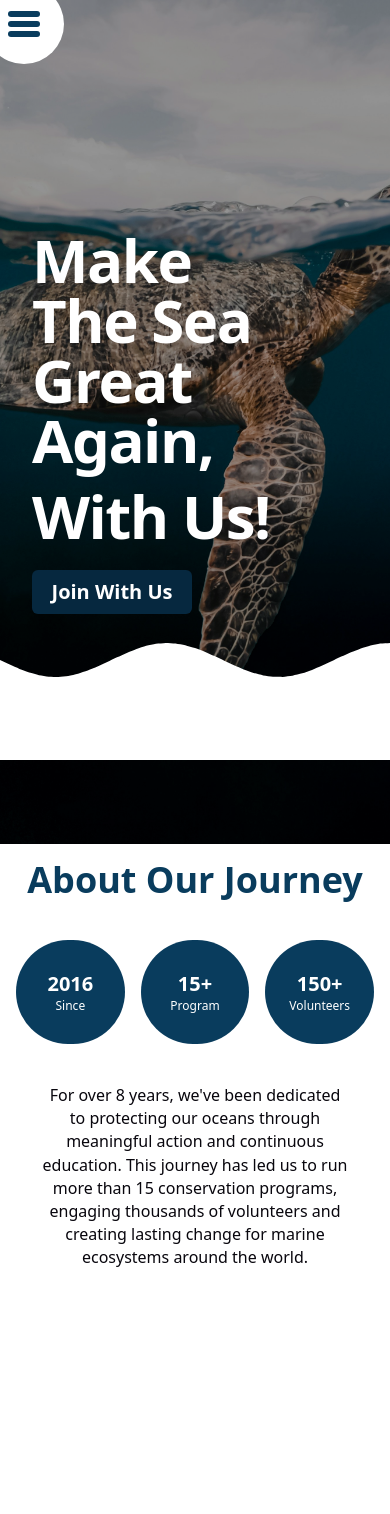
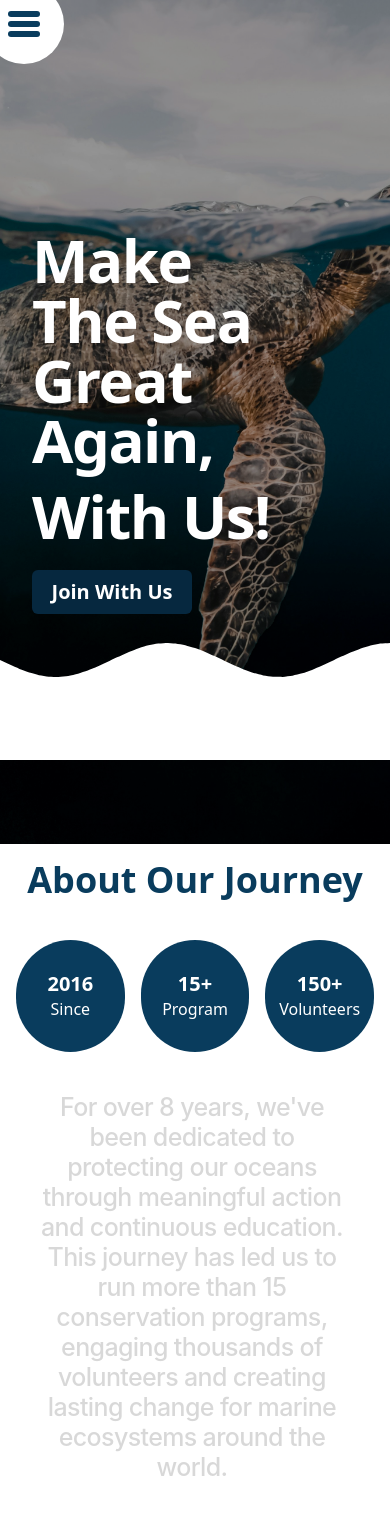
Before and after one commit to imAbizars/GoSeaProject, a React (Vite) app: page / in a window 390 px wide. Shown: the top 1514 px of the page. Built offline with nearby package versions, Linux system fonts and the light colour scheme.

Commit message:
edit: about section

```diff
--- a/package.json
+++ b/package.json
@@ -11,6 +11,7 @@
   },
   "dependencies": {
     "@tailwindcss/vite": "^4.2.4",
+    "gsap": "^3.15.0",
     "motion": "^12.38.0",
     "react": "^19.2.5",
     "react-dom": "^19.2.5",
--- a/src/App.jsx
+++ b/src/App.jsx
@@ -1,5 +1,5 @@
 import Navbar from "./components/layout/Navbar"
-import Home from "./pages/Home"
+import Home from "./components/pages/Home"
 export default function App(){
   return(
     <>
--- /dev/null
+++ b/src/components/pages/Home.jsx
@@ -0,0 +1,141 @@
+import React,{ useEffect,useRef } from "react";
+import * as motion from "motion/react-client";
+import { useScroll, useTransform } from "motion/react";
+import HeroImage from "../../assets/heroImage.jpg";
+import Wave from "../ui/Wave";
+import { gsap } from "../../lib/gsap";
+
+
+export default function Home() {
+    // scroll
+    const sectionRef = useRef(null);
+    const statementRef = useRef(null);
+    const textRef = useRef(null)
+    const { scrollYProgress } = useScroll({
+        target: sectionRef,
+        offset: ["start start", "end start"]
+    });
+    const scale = useTransform(scrollYProgress, [0, 1], [1, 1.7]);
+
+    // aboutItems
+    const aboutItems = [
+        { label: "Since", value: "2016" },
+        { label: "Program", value: "15+" },
+        { label: "Volunteers", value: "150+" },
+    ]
+
+
+    useEffect(() => {
+    const el = textRef.current;
+    if (!el) return;
+
+    const words = el.querySelectorAll(".reveal-word");
+    if (!words.length) return;
+
+    const ctx = gsap.context(() => {
+      gsap.fromTo(
+        words,
+        { opacity: 0.15 },
+        {
+          opacity: 1,
+          stagger: 0.1,
+          ease: "power1.out",
+          scrollTrigger: {
+            trigger: statementRef.current,
+            start: "top 80%",
+            end: "bottom 60%",
+            scrub: 0.8,
+          },
+        }
+      );
+    }, statementRef);
+    return () => ctx.revert();
+    }, []);
+
+    const statementText = "For over 8 years, we've been dedicated to protecting our oceans through meaningful action and continuous education. This journey has led us to run more than 15 conservation programs, engaging thousands of volunteers and creating lasting change for marine ecosystems around the world."
+    const wordsArray = statementText.split(" ");
+
+
+    return (
+    <main>
+        <section ref={sectionRef} className="relative flex flex-col justify-center min-h-screen overflow-hidden">
+            <motion.img
+                src={HeroImage}
+                style={{ scale }}
+                className="absolute inset-0 w-full h-full object-cover z-0"
+            />
+            <div className="absolute inset-0 bg-black/40 z-10"/>
+            <div className=" flex flex-col gap-6 p-8 z-20 ">
+                <motion.h1
+                    initial={{ opacity: 0, x: -70 }}
+                    whileInView={{ opacity: 1, x: 0 }}
+                    viewport={{ once: true }}
+                    transition={{ duration: 1}}
+                    className="w-65 text-6xl tracking-tight text-white font-bold"
+                >
+                    Make The Sea Great Again,
+                    <span className="block mt-4">With Us!</span>
+                </motion.h1>
+                <motion.button
+                initial={{ opacity: 0, scale:0}}
+                whileInView={{ opacity: 1, scale:1 }}
+                viewport={{ once: true }}
+                transition={{ duration: 0.9}}
+                className="bg-primary-button max-w-40 p-2 rounded-md font-bold text-xl text-white cursor-pointer hover:bg-background">
+                    Join With Us
+                </motion.button>
+            </div>
+            <Wave className="absolute top-140 left-0 w-full z-20 " />
+        </section>
+        <section
+        ref={statementRef}
+        id="statement-section"
+        className="flex flex-col min-h-screen overflow-hidden z-31">
+
+            <div className="space-y-10 p-4">
+                <motion.h2
+                initial={{ opacity: 0, y: 50 }}
+                whileInView={{ opacity: 1, y: 0 }}
+                viewport={{ once: true }}
+                transition={{ duration: 1}}
+                className="text-center text-4xl font-bold text-background">
+                    About Our Journey
+                </motion.h2>
+
+                <div className="flex justify-center gap-4">
+                    {aboutItems.map((item, i) => (
+                        <motion.div
+                            key={item.label}
+                            initial={{ opacity: 0, scale: 0 }}
+                            whileInView={{ opacity: 1, scale: 1 }}
+                            viewport={{ once: true }}
+                            transition={{ delay: i * 0.2, duration: 0.5, ease: "easeOut" }}
+                            className="bg-background text-white w-28 h-28 rounded-full flex flex-col items-center justify-center"
+                        >
+                            <h2 className="text-xl font-bold">{item.value}</h2>
+                            <p className="text-md">{item.label}</p>
+                        </motion.div>
+                    ))}
+                </div>
+                <div className="max-w-7xl mx-auto px-6 md:px-12 flex justify-center text-center">
+                    <p
+                    ref={textRef}
+                    className="font-sans font-medium text-[25px] sm:text-[40px] md:text-[52px] lg:text-[60px] leading-[1.2] tracking-tight text-black max-w-5xl select-none"
+                    >
+                    {wordsArray.map((word, idx) => (
+                        <span
+                        key={idx}
+                        className="reveal-word inline-block mr-[0.24em] will-change-[opacity]"
+                        style={{ opacity: 0.15 }}
+                        >
+                        {word}
+                        </span>
+                    ))}
+                    </p>
+                </div>
+            </div>
+        </section>
+
+    </main>
+  )
+}
--- /dev/null
+++ b/src/lib/gsap.js
@@ -0,0 +1,6 @@
+import { gsap } from "gsap";
+import { ScrollTrigger } from "gsap/ScrollTrigger";
+
+gsap.registerPlugin(ScrollTrigger);
+
+export {gsap, ScrollTrigger}
```
Also changed, not shown: 1 other file (tests, documents, lock files or other folders).
